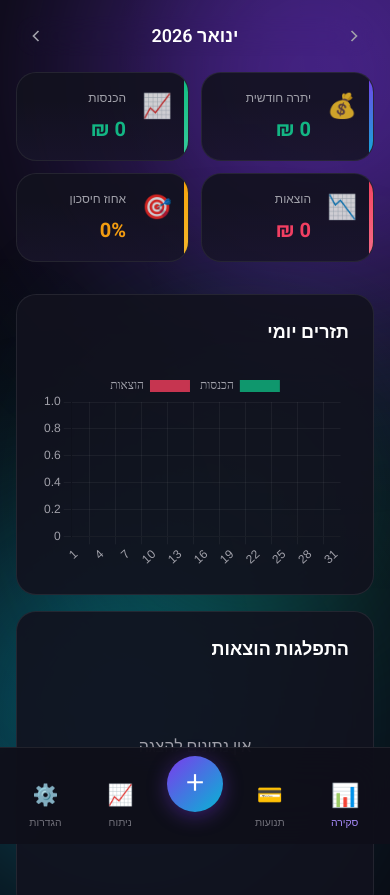
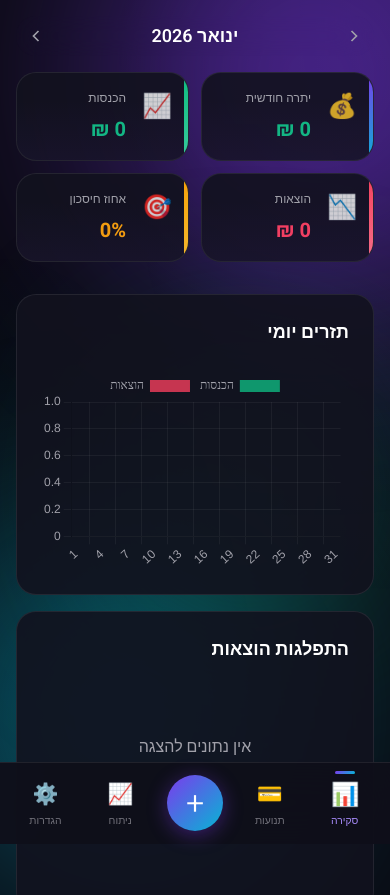
Before and after one commit to Sh-dott/budget-manager, a website: page public/index.html in a window 390 px wide. Shown: the top 895 px of the page. Drawn offline with nearby package versions, Linux system fonts and the light colour scheme; no server answers.

Commit message:
Fix FAB alignment - center all nav items vertically
- Reset to align-items: center for mobile nav
- Remove margin-bottom from FAB
- Use align-self: center for consistent alignment
- Remove fixed height from nav items

Co-Authored-By: Claude Opus 4.5 <noreply@anthropic.com>

```diff
--- a/public/style.css
+++ b/public/style.css
@@ -1368,17 +1368,16 @@ button, .nav-item, .mobile-nav-item, .transaction-item, .person-btn, .type-btn {
     padding-bottom: calc(0.5rem + env(safe-area-inset-bottom));
     z-index: 1000;
     justify-content: space-around;
-    align-items: flex-end;
+    align-items: center;
 }
 
 .mobile-nav-item {
     display: flex;
     flex-direction: column;
     align-items: center;
-    justify-content: flex-end;
+    justify-content: center;
     gap: 0.2rem;
     padding: 0.5rem 0.6rem;
-    padding-bottom: 0.4rem;
     background: transparent;
     border: none;
     color: var(--text-muted);
@@ -1387,7 +1386,6 @@ button, .nav-item, .mobile-nav-item, .transaction-item, .person-btn, .type-btn {
     cursor: pointer;
     transition: all 0.2s cubic-bezier(0.4, 0, 0.2, 1);
     min-width: 56px;
-    height: 52px;
     border-radius: var(--radius-md);
     position: relative;
 }
@@ -1432,10 +1430,11 @@ button, .nav-item, .mobile-nav-item, .transaction-item, .person-btn, .type-btn {
     width: 56px;
     height: 56px;
     border-radius: 50%;
-    margin-bottom: 1.5rem;
+    margin-bottom: 0;
     box-shadow: 0 4px 20px rgba(124, 58, 237, 0.4);
     color: white;
     transition: all 0.3s cubic-bezier(0.4, 0, 0.2, 1);
+    align-self: center;
 }
 
 .mobile-nav-item.add-fab::before {
```
